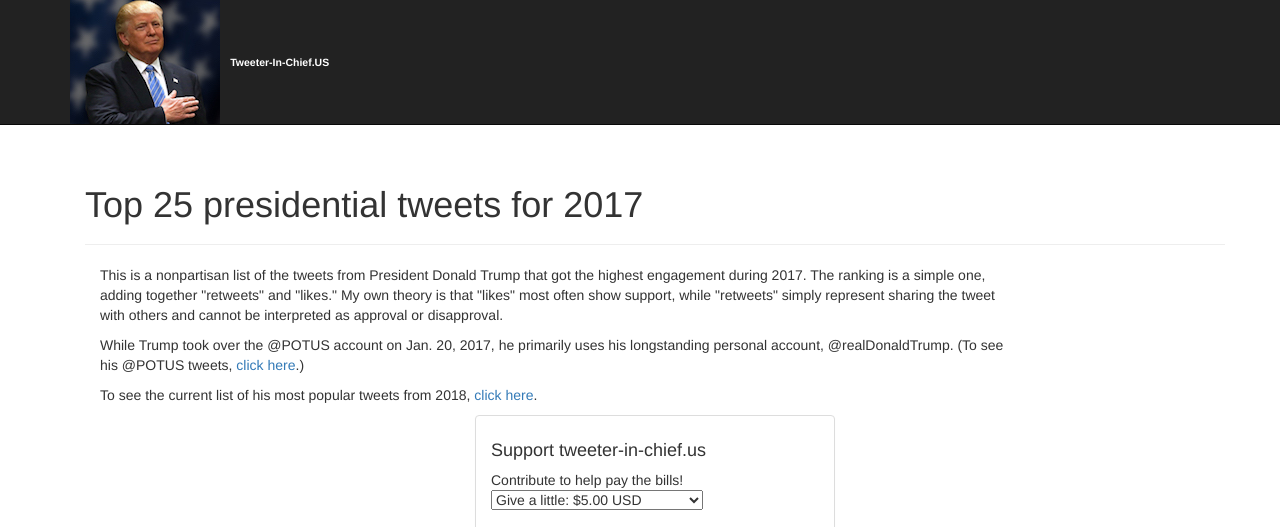
After one commit to hpaasch/tweeterinchief, a Django app: page /2017/ in a window 1280 px wide. The commit adds this page. Shown: the top 527 px of the page. Run offline with Django 3.2, Linux system fonts and the light colour scheme; data that the repository does not hold is empty; some libraries are stand-ins or nearby versions.

Commit message:
Add page for 2017 recap. Focus main page on @realDonaldTrump for 2018, including Most Recent as well as Most Popular

```diff
--- a/chief_app/views.py
+++ b/chief_app/views.py
@@ -32,7 +32,7 @@ def popular_tweets(tweeter):
             })
 
     popular = []
-    popular = Tweet.objects.filter(username=tweeter).order_by('-popular')[:20]
+    popular = Tweet.objects.filter(username=tweeter).order_by('-popular')[:3]
 
     tweet_ids = []  # collecting the IDs to feed into the twitter api
     for tweet in popular:
@@ -44,10 +44,59 @@ def popular_tweets(tweeter):
         popular_tweets.append(tweet)
     return popular_tweets
 
+def current_year_popular_tweets(tweeter):
+    tw_consumer_key = os.getenv("tw_consumer_key")
+    tw_consumer_secret = os.getenv("tw_consumer_secret")
+    api = TwitterAPI(tw_consumer_key,
+                     tw_consumer_secret,
+                     auth_type='oAuth2')
+
+    content = api.request('statuses/user_timeline', {'screen_name': tweeter})
+    for tweet in content:
+        # adjusted_time = datetime.strptime(tweet['created_at'],'%a %b %d %H:%M:%S %z %Y')
+        # adjusted_time = time.strftime('%Y-%m-%d %H:%M:%S', time.strptime(tweet['created_at'],'%a %b %d %H:%M:%S +0000 %Y')) # convert Twitter format to python format
+        Tweet.objects.update_or_create(
+            twt_id = tweet['id'],
+            defaults={
+            'username': tweet['user']['screen_name'],
+            'created_at': tweet['created_at'],
+            'adjusted_time': datetime.strptime(tweet['created_at'],'%a %b %d %H:%M:%S %z %Y'),
+            'text': tweet['text'],
+            'retweet_count': tweet['retweet_count'],
+            'favorite_count': tweet['favorite_count'],
+            'popular': (tweet['retweet_count'] + tweet['favorite_count']),
+            })
+
+    popular = []
+    popular = Tweet.objects.filter(username=tweeter).filter(adjusted_time__range=["2018-01-01", "2018-12-31"]).order_by('-popular')[:25]
+
+    tweet_ids = []  # collecting the IDs to feed into the twitter api
+    for tweet in popular:
+        tweet_ids.append(tweet.twt_id)
+
+    current_year_popular_tweets = []
+    for item in tweet_ids:
+        tweet = requests.get("https://api.twitter.com/1.1/statuses/oembed.json?id={}".format(item)).json()["html"]
+        current_year_popular_tweets.append(tweet)
+    return current_year_popular_tweets
+
+def popular_tweets_2017(tweeter):
+    popular = []
+    popular = Tweet.objects.filter(username=tweeter).filter(adjusted_time__range=["2017-01-01", "2017-12-31"]).order_by('-popular')[:25]
+
+    tweet_ids = []  # collecting the IDs to feed into the twitter api
+    for tweet in popular:
+        tweet_ids.append(tweet.twt_id)
+
+    popular_tweets_2017 = []
+    for item in tweet_ids:
+        tweet = requests.get("https://api.twitter.com/1.1/statuses/oembed.json?id={}".format(item)).json()["html"]
+        popular_tweets_2017.append(tweet)
+    return popular_tweets_2017
 
 def recent_tweets(tweeter):
     recent = []
-    recent = Tweet.objects.filter(username=tweeter).order_by('-adjusted_time')[:10]
+    recent = Tweet.objects.filter(username=tweeter).order_by('-adjusted_time')[:5]
 
     tweet_ids = []  # collecting the IDs to feed into the twitter api
     for tweet in recent:
@@ -62,6 +111,7 @@ def recent_tweets(tweeter):
 
 class TrumpTweetListView(ListView):
     model = Tweet
+    template_name = 'tweet_list.html'
 
     def get_context_data(self, **kwargs):
         context = super().get_context_data(**kwargs)
@@ -69,11 +119,28 @@ class TrumpTweetListView(ListView):
         POTUS_tweets = popular_tweets('POTUS')
         recent_rdt_tweets = recent_tweets('realDonaldTrump')
         recent_potus_tweets = recent_tweets('POTUS')
+        current_year_rdt_tweets = current_year_popular_tweets('realDonaldTrump')
 
         context = {
             'recent_potus_tweets': recent_potus_tweets,
             'recent_rdt_tweets': recent_rdt_tweets,
             'realDonaldTrump_tweets': realDonaldTrump_tweets,
             'POTUS_tweets': POTUS_tweets,
+            'current_year_rdt_tweets': current_year_rdt_tweets,
             }
         return context
+
+class Trump2017ListView(ListView):
+    model = Tweet
+    template_name = '2017_recap.html'
+
+    def get_context_data(self, **kwargs):
+        context = super().get_context_data(**kwargs)
+        year_one_rdt_tweets = popular_tweets_2017('realDonaldTrump')
+        year_one_potus_tweets = popular_tweets_2017('POTUS')
+
+        context = {
+            'year_one_rdt_tweets': year_one_rdt_tweets,
+            'year_one_potus_tweets': year_one_potus_tweets,
+        }
+        return context
--- /dev/null
+++ b/templates/2017_recap.html
@@ -0,0 +1,59 @@
+{% extends "base.html" %}
+{% load staticfiles %}
+
+{% block content %}
+<div class="container">
+
+<div class="page-header">
+  <h1>Top 25 presidential tweets for 2017</h1>
+</div>
+
+    <div class="col-md-10">
+      <p>This is a nonpartisan list of the tweets from President Donald Trump that got the highest engagement during 2017.
+      The ranking is a simple one, adding together "retweets" and "likes." My own
+      theory is that "likes" most often show support, while "retweets" simply
+      represent sharing the tweet with others and cannot be interpreted as approval or
+      disapproval.</p>
+      <p>While Trump took over the @POTUS account on Jan. 20, 2017, he primarily uses his longstanding personal account, @realDonaldTrump.
+        (To see his @POTUS tweets, <a href="https://twitter.com/POTUS">click here</a>.) </p>
+      <p>To see the current list of his most popular tweets from 2018, <a href={% url 'index_view' %}>click here</a>.
+    </div>
+    <div class="row">
+      <div class="col-md-4">
+        {% autoescape off %}
+          {% for tweet in year_one_rdt_tweets %}
+            <h1>{{ forloop.counter }}. </h1> {{ tweet }}
+          {% endfor %}
+        {% endautoescape %}
+      </div>
+      <div class="col-md-4">
+        <div class="panel panel-default">
+          <div class="panel-body">
+            <h4>Support tweeter-in-chief.us</h4>
+              <form action="https://www.paypal.com/cgi-bin/webscr" method="post" target="_top">
+              <input type="hidden" name="cmd" value="_s-xclick">
+              <input type="hidden" name="hosted_button_id" value="K45GP3UNSDSGG">
+              <table>
+              <tr><td><input type="hidden" name="on0" value="Support future development">Contribute to help pay the bills!</td></tr><tr><td><select name="os0">
+              	<option value="Give a little:">Give a little: $5.00 USD</option>
+              	<option value="Give a little more:">Give a little more: $10.00 USD</option>
+              	<option value="Give a lot:">Give a lot: $20.00 USD</option>
+              </select> </td></tr>
+              </table>
+              <br>
+              <input type="hidden" name="currency_code" value="USD">
+              <input type="image" src="https://www.paypalobjects.com/en_US/i/btn/btn_buynowCC_LG.gif" border="0" name="submit" alt="PayPal - The safer, easier way to pay online!">
+              <img alt="" border="0" src="https://www.paypalobjects.com/en_US/i/scr/pixel.gif" width="1" height="1">
+              </form>
+
+              <br>
+              <p>Whether you send money or not, do you have an idea for what else
+            this page should do? Be nice. <a href="mailto:hepwebworks@gmail.com">Click here</a> to submit an idea.</p>
+          </div>
+        </div>
+      </div>
+  </div>
+</div>
+
+
+{% endblock %}
--- a/templates/base.html
+++ b/templates/base.html
@@ -32,7 +32,7 @@
     </div>
   </div>
   <div id="footer">
-    &copy;2016-17. Built by Hope E. Paasch, <a href="http://www.hepaasch.com">www.hepaasch.com</a>
+    &copy;2017-2018. Built by Hope E. Paasch, <a href="http://www.hepaasch.com">www.hepaasch.com</a>
   </div>
 
   </body>
--- a/tweeterinchief/urls.py
+++ b/tweeterinchief/urls.py
@@ -5,10 +5,11 @@ from django.conf import settings
 from django.conf.urls import url
 from django.contrib import admin
 
-from chief_app.views import TrumpTweetListView
+from chief_app.views import TrumpTweetListView, Trump2017ListView
 
 
 urlpatterns = [
     url(r'^admin/', admin.site.urls),
     url(r'^$', TrumpTweetListView.as_view(), name='index_view'),
+    url(r'^2017/$', Trump2017ListView.as_view(), name='2017_view'),
 ] + static(settings.MEDIA_URL, document_root=settings.MEDIA_ROOT)
```
Also changed, not shown: templates/chief_app/original_tweet_list.html (renamed from templates/chief_app/tweet_list.html, +4 -4 lines), templates/tweet_list.html (added, +72 -0 lines).
